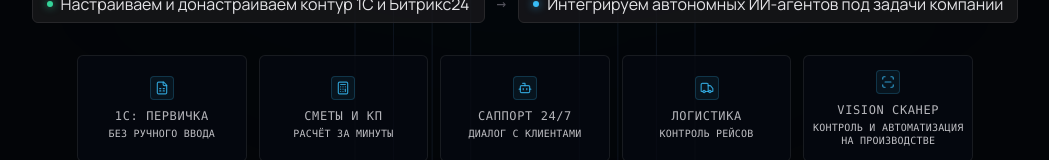
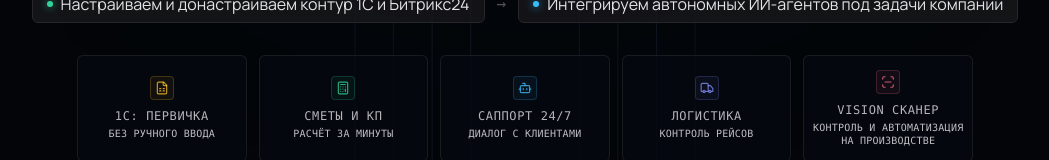
Before and after one commit to akipushdev/softgreat-ai-landing, a React (Vite) app: page / in a window 1280 px wide. Shown: the part 469-629 px from the top of the page, without its empty margins (115-1164 px from the left). Built offline with nearby package versions, Linux system fonts and the light colour scheme.

Commit message:
style(hero): semantic hover color glow for capability cards (amber, emerald, sky, indigo, rose)

```diff
--- a/src/components/Hero.jsx
+++ b/src/components/Hero.jsx
@@ -8,30 +8,45 @@
     icon: FileSpreadsheet,
     label: '1С: Первичка',
     detail: 'Без ручного ввода',
+    cardHover: 'hover:border-amber-500/40 hover:bg-amber-950/15 hover:shadow-[0_0_20px_rgba(245,158,11,0.12)]',
+    iconBox: 'bg-amber-400/[0.06] border-amber-400/20 text-amber-400/80 group-hover:text-amber-300 group-hover:border-amber-400/50 group-hover:bg-amber-400/15',
+    detailHover: 'group-hover:text-amber-300/90',
   },
   {
     id: 'c-est',
     icon: Calculator,
     label: 'Сметы и КП',
     detail: 'Расчёт за минуты',
+    cardHover: 'hover:border-emerald-500/40 hover:bg-emerald-950/15 hover:shadow-[0_0_20px_rgba(52,211,153,0.12)]',
+    iconBox: 'bg-emerald-400/[0.06] border-emerald-400/20 text-emerald-400/80 group-hover:text-emerald-300 group-hover:border-emerald-400/50 group-hover:bg-emerald-400/15',
+    detailHover: 'group-hover:text-emerald-300/90',
   },
   {
     id: 'c-sup',
     icon: Bot,
     label: 'Саппорт 24/7',
     detail: 'Диалог с клиентами',
+    cardHover: 'hover:border-sky-500/40 hover:bg-sky-950/15 hover:shadow-[0_0_20px_rgba(56,189,248,0.12)]',
+    iconBox: 'bg-sky-400/[0.06] border-sky-400/20 text-sky-400/80 group-hover:text-sky-300 group-hover:border-sky-400/50 group-hover:bg-sky-400/15',
+    detailHover: 'group-hover:text-sky-300/90',
   },
   {
     id: 'c-log',
     icon: Truck,
     label: 'Логистика',
     detail: 'Контроль рейсов',
+    cardHover: 'hover:border-indigo-500/40 hover:bg-indigo-950/15 hover:shadow-[0_0_20px_rgba(129,140,248,0.12)]',
+    iconBox: 'bg-indigo-400/[0.06] border-indigo-400/20 text-indigo-400/80 group-hover:text-indigo-300 group-hover:border-indigo-400/50 group-hover:bg-indigo-400/15',
+    detailHover: 'group-hover:text-indigo-300/90',
   },
   {
     id: 'c-vis',
     icon: ScanLine,
     label: 'Vision сканер',
     detail: 'Контроль и автоматизация на производстве',
+    cardHover: 'hover:border-rose-500/40 hover:bg-rose-950/15 hover:shadow-[0_0_20px_rgba(244,63,94,0.12)]',
+    iconBox: 'bg-rose-400/[0.06] border-rose-400/20 text-rose-400/80 group-hover:text-rose-300 group-hover:border-rose-400/50 group-hover:bg-rose-400/15',
+    detailHover: 'group-hover:text-rose-300/90',
   },
 ];
 
@@ -79,20 +94,20 @@
               return (
                 <div
                   key={chip.id}
-                  className="group flex flex-col items-center justify-center text-center p-3 sm:py-3.5 sm:px-2 rounded-md bg-[#060910]/75 border border-white/[0.08] hover:border-sky-500/30 hover:bg-[#080d18] transition-all duration-300 cursor-default"
+                  className={`group flex flex-col items-center justify-center text-center p-3 sm:py-3.5 sm:px-2 rounded-md bg-[#060910]/75 border border-white/[0.08] ${chip.cardHover} transition-all duration-300 cursor-default`}
                 >
-                  {/* Иконка в мягком ламповом синем стиле */}
-                  <div className="w-6 h-6 rounded bg-sky-400/[0.07] border border-sky-400/20 flex items-center justify-center text-sky-400/80 mb-2 group-hover:text-sky-300 group-hover:border-sky-400/40 transition-colors">
+                  {/* Иконка в ламповом стиле с подсветкой при наведении на блок */}
+                  <div className={`w-6 h-6 rounded border flex items-center justify-center mb-2 transition-all duration-300 ${chip.iconBox}`}>
                     <Icon className="w-3.5 h-3.5" />
                   </div>
 
                   {/* Название — спокойный приглушённый моно-шрифт */}
-                  <span className="text-[11px] sm:text-xs font-mono font-medium tracking-wider text-zinc-300/85 uppercase">
+                  <span className="text-[11px] sm:text-xs font-mono font-medium tracking-wider text-zinc-300/85 uppercase group-hover:text-zinc-100 transition-colors">
                     {chip.label}
                   </span>
 
-                  {/* Подзаголовок-выгода — мягкий ламповый тон */}
-                  <span className="text-[9.5px] sm:text-[10px] font-mono text-zinc-300/90 tracking-wide mt-1 uppercase leading-tight">
+                  {/* Подзаголовок-выгода — подсвечивается смысловым цветом */}
+                  <span className={`text-[9.5px] sm:text-[10px] font-mono text-zinc-300/90 tracking-wide mt-1 uppercase leading-tight ${chip.detailHover} transition-colors`}>
                     {chip.detail}
                   </span>
                 </div>
```
